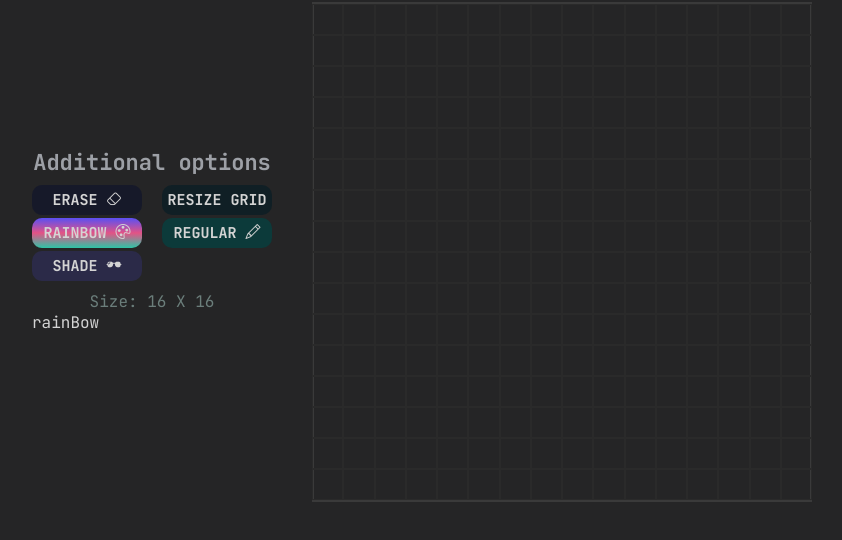
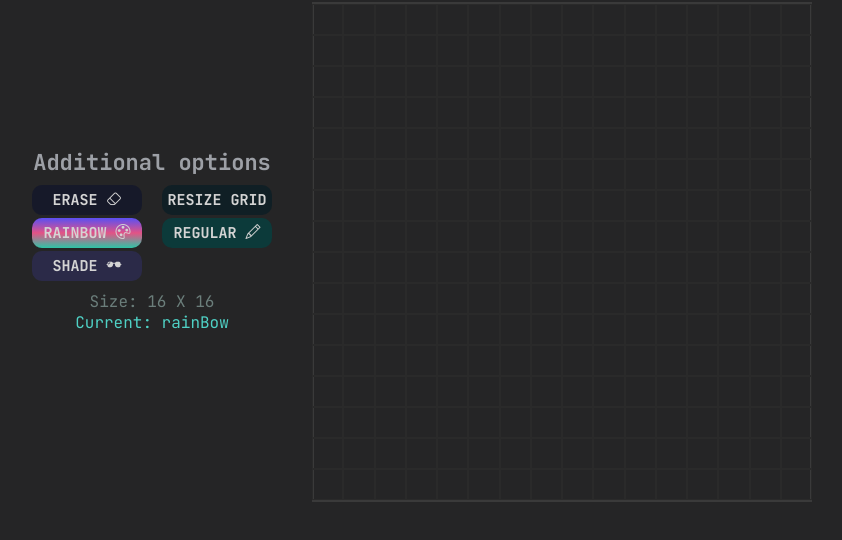
Before and after one commit to juan1jose3/Odin-etch-a-sketch, a plain HTML site: page index.html in a window 1280 px wide. Both pictures are taken after a click on the button "RAINBOW". Shown: the part 152-692 px from the top of the page, without its empty margins (218-1060 px from the left). Drawn offline with nearby package versions, Linux system fonts and the light colour scheme.

Commit message:
project finished

```diff
--- a/js/grids.js
+++ b/js/grids.js
@@ -79,7 +79,7 @@ function sketch(){
 
 
 
-    displayMode.textContent = mode;
+    displayMode.textContent = "Current: " + mode;
     displaySize.textContent = `Size: ${gridSize} X ${gridSize}`;
     innerGrid.addEventListener("mouseover",(event) =>{
         let toBeMarked = event.target;
@@ -111,17 +111,17 @@ function sketch(){
 
     regularMode.addEventListener("click",()=>{
         mode = "regular";
-        displayMode.textContent = mode;
+        displayMode.textContent = "Current: " + mode;
     });
 
     shadeMode.addEventListener("click",()=>{
         mode = "shade";
-        displayMode.textContent = mode;
+        displayMode.textContent = "Current: " + mode;
     });
 
     rainbowMode.addEventListener("click",() =>{
         mode = "rainBow";
-        displayMode.textContent = mode;
+        displayMode.textContent = "Current: " + mode;
 
     });
 
--- a/styles/main.css
+++ b/styles/main.css
@@ -169,5 +169,6 @@ body{
 }
 
 .displayMode{
-
+    text-align: center;
+    color:  #4FD1C5;
 }
```
